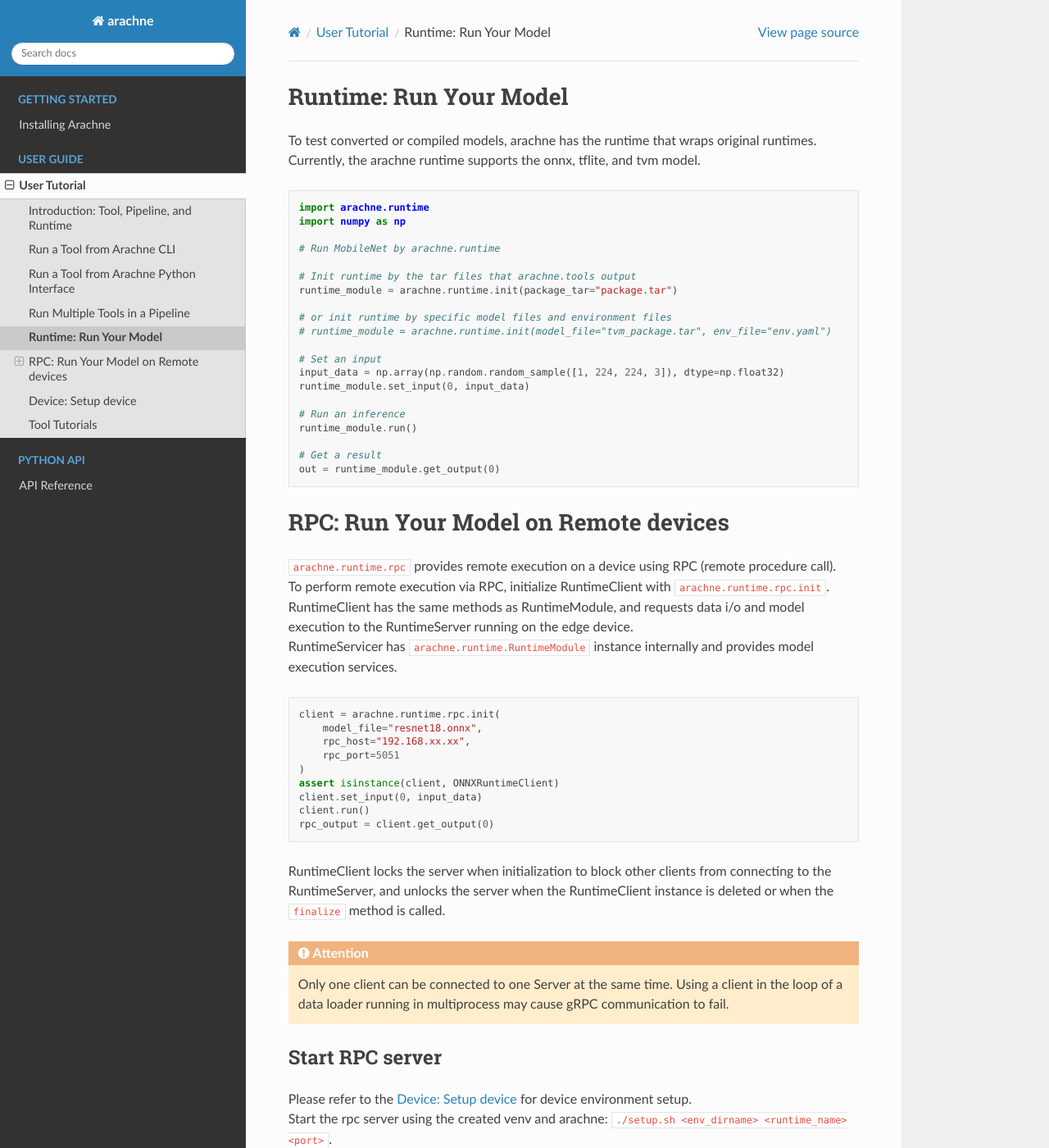
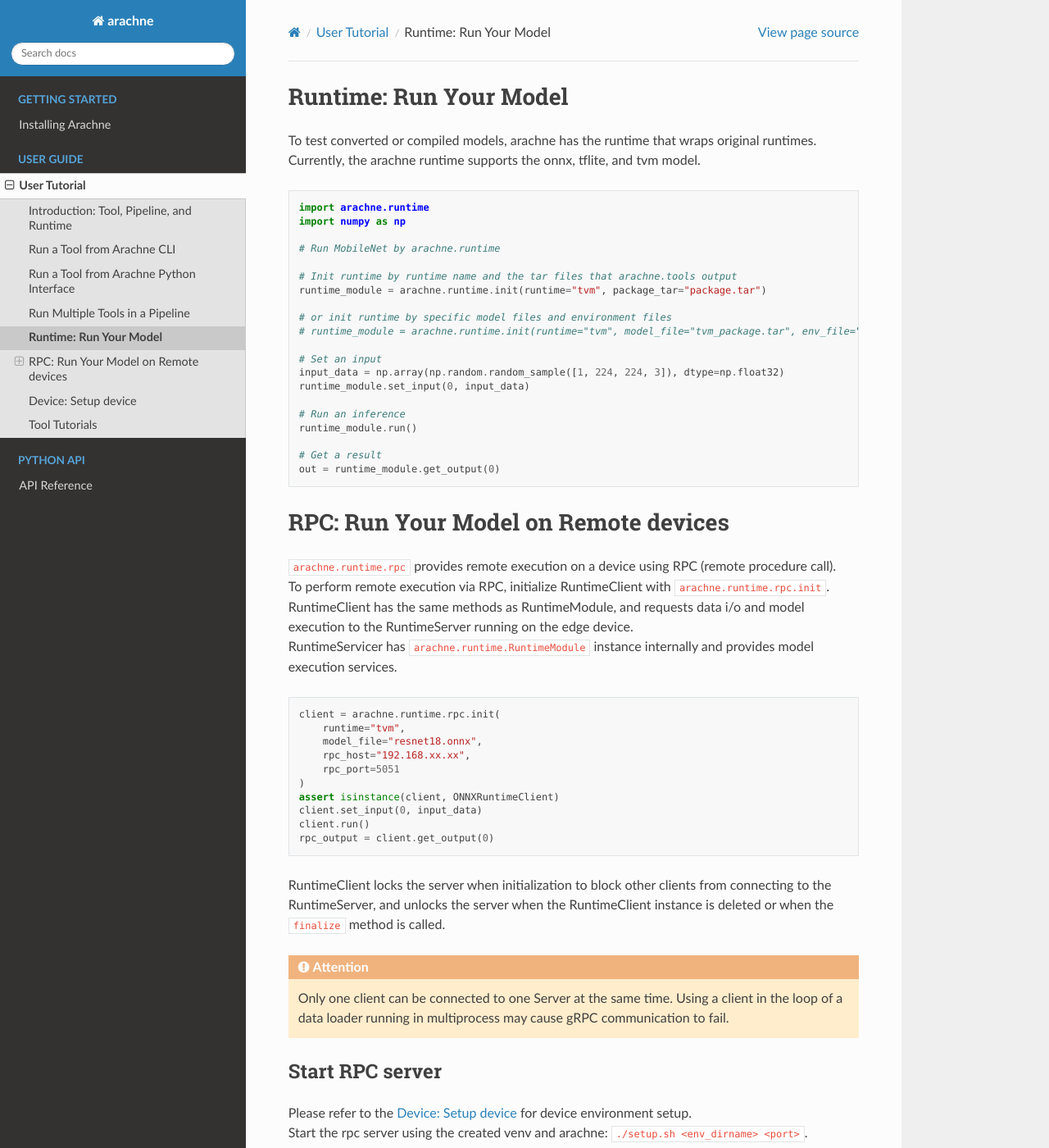
Before and after one commit to fixstars/arachne, a Sphinx documentation site: the page built from docs/tutorials/run_runtime.rst, in a window 1280 px wide and 1400 px high. Shown: the whole window at 82% size. Built offline with Sphinx 7.4.7 and the Read the Docs theme 2.0.0, drawn with Linux system fonts in a browser that asks for light colours; some of the changed text lies outside the part shown.

Commit message:
Update documentation of runtime

```diff
--- a/docs/tutorials/run_runtime.rst
+++ b/docs/tutorials/run_runtime.rst
@@ -12,11 +12,11 @@
 
     # Run MobileNet by arachne.runtime
 
-    # Init runtime by the tar files that arachne.tools output
-    runtime_module = arachne.runtime.init(package_tar="package.tar")
+    # Init runtime by runtime name and the tar files that arachne.tools output
+    runtime_module = arachne.runtime.init(runtime="tvm", package_tar="package.tar")
 
     # or init runtime by specific model files and environment files
-    # runtime_module = arachne.runtime.init(model_file="tvm_package.tar", env_file="env.yaml")
+    # runtime_module = arachne.runtime.init(runtime="tvm", model_file="tvm_package.tar", env_file="env.yaml")
 
     # Set an input
     input_data = np.array(np.random.random_sample([1, 224, 224, 3]), dtype=np.float32)
@@ -40,6 +40,7 @@
 .. code:: python
 
     client = arachne.runtime.rpc.init(
+        runtime="tvm",
         model_file="resnet18.onnx",
         rpc_host="192.168.xx.xx",
         rpc_port=5051
```
Also changed, not shown: other parts of docs/tutorials/run_runtime.rst (+5 -6 lines).
